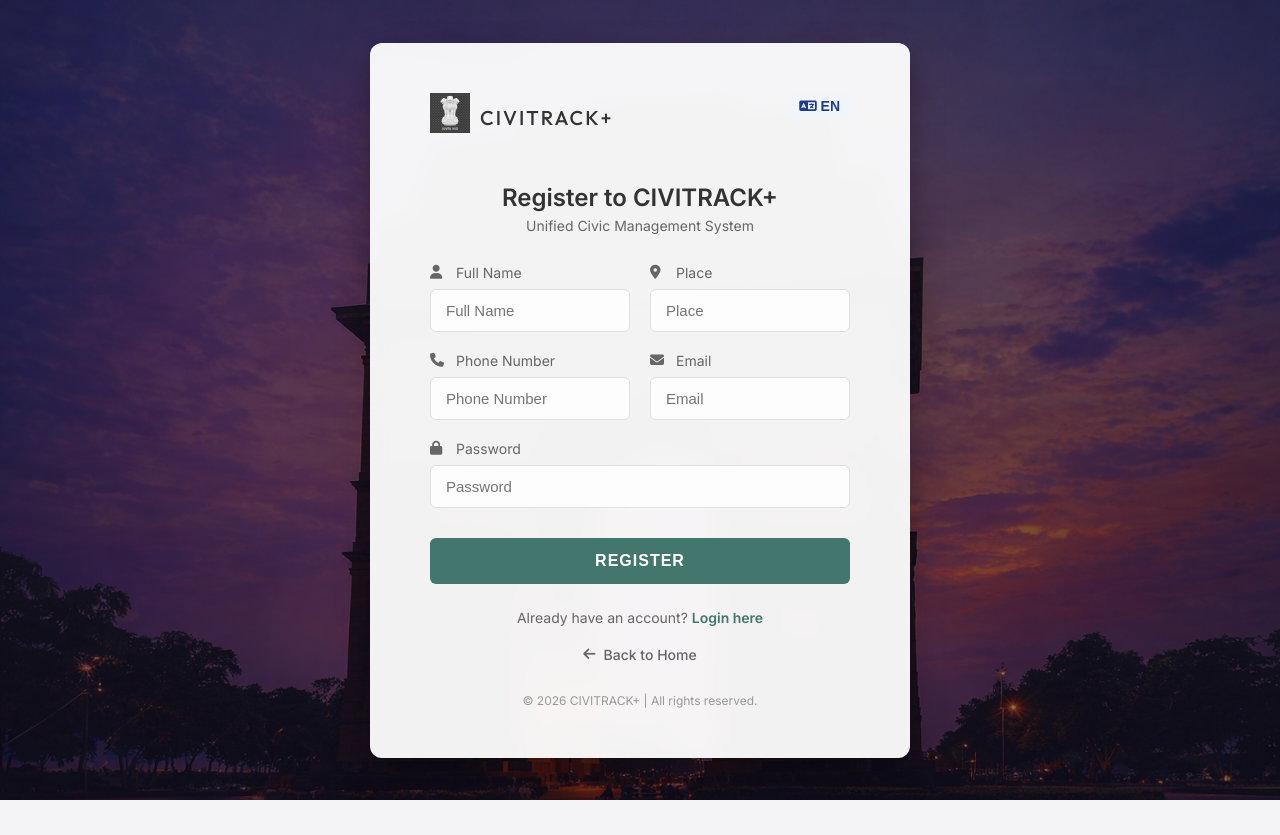
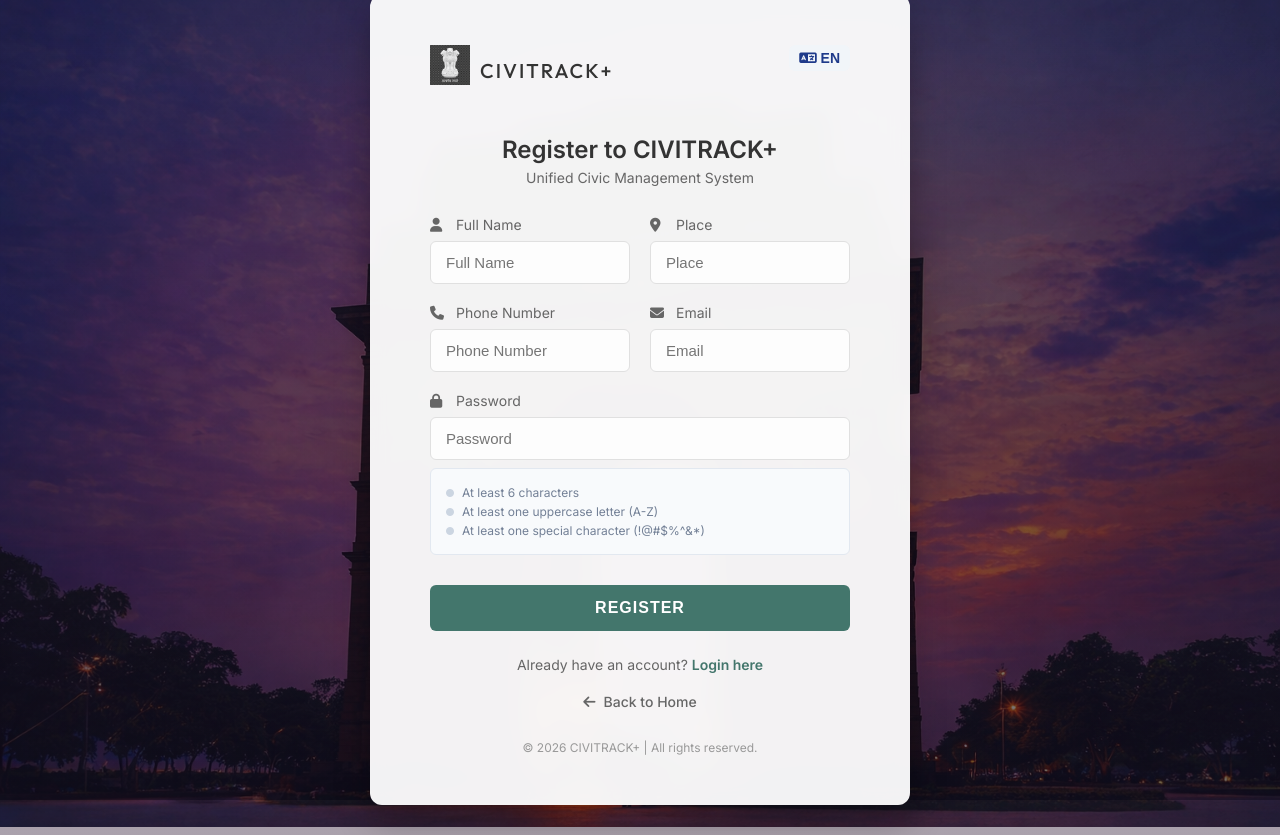
Before and after one commit to parv2411/civic, a Flask app: page /register in a window 1280 px wide. Before the commit the page ends 800 px from the top, so only its background shows below. Run offline with Flask 3, Linux system fonts and the light colour scheme.

Commit message:
Initial commit

```diff
--- a/app.py
+++ b/app.py
@@ -1,10 +1,35 @@
 import os
+import re
 from flask import Flask, render_template, request, redirect, url_for, flash, session
 from db import get_db
 from werkzeug.utils import secure_filename
 
 app = Flask(__name__)
 app.secret_key = 'super_secret_key'
+
+# Password validation function
+def validate_password(password):
+    """
+    Validate password strength.
+    Requirements:
+    - Minimum 6 characters
+    - At least one uppercase letter
+    - At least one special character (!@#$%^&*()_+-=[]{}|;:',.<>?/~`)
+    Returns:
+    - (True, '') if valid
+    - (False, error_message) if invalid
+    """
+    if len(password) < 6:
+        return False, "Password must be at least 6 characters long."
+
+    if not re.search(r'[A-Z]', password):
+        return False, "Password must contain at least one uppercase letter."
+
+    if not re.search(r'[!@#$%^&()_+\-=\[\]{}|;:\'\",./<>?\\~`]', password):
+        return False, "Password must contain at least one special character (!@#$%^&*()_+-=[]{}|;:',.<>?/~`)."
+
+    return True, ""
+
 UPLOAD_FOLDER = 'static/uploads'
 app.config['UPLOAD_FOLDER'] = UPLOAD_FOLDER
 
@@ -49,6 +74,12 @@ def register():
         phone = request.form.get("phone")
         email = request.form.get("email")
         password = request.form.get("password")
+
+        # Validate password strength
+        is_valid, error_msg = validate_password(password)
+        if not is_valid:
+            flash(error_msg, "danger")
+            return render_template("register.html")
 
         db = get_db()
         cursor = db.cursor()
--- a/db.py
+++ b/db.py
@@ -4,6 +4,6 @@ def get_db():
     return mysql.connector.connect(
         host="localhost",
         user="root",
-        password="Mike@4449",
+        password="Tiger",
         database="civitrack_db"
     )
--- a/static/css/auth.css
+++ b/static/css/auth.css
@@ -223,3 +223,24 @@ body {
 .back-home-link:hover {
     color: var(--primary-color);
 }
+
+/* Password Requirements Styling */
+.password-requirements {
+    background-color: #f8fafc;
+    border: 1px solid #e2e8f0;
+    border-radius: 6px;
+    padding: 12px 15px;
+    margin-top: 8px;
+}
+
+.requirement-item {
+    display: flex;
+    align-items: center;
+    font-size: 12px;
+    margin: 4px 0;
+    color: #738096;
+}
+
+.requirement-item i {
+    transition: all 0.2s ease;
+}
--- a/static/js/i18n.js
+++ b/static/js/i18n.js
@@ -98,6 +98,13 @@ const translations = {
         'faq3_desc': 'Yes, you can edit complaints that are still \'Pending\'. Go to "Edit Complaint" to make changes to your submission.',
         'faq4_title': 'Deletion?',
         'faq4_desc': 'Deleting a complaint removes it permanently from the system. Use "Delete Complaint" if the issue is no longer relevant.',
+        'password_requirements': 'Password Requirements:',
+        'password_min_length': 'At least 6 characters',
+        'password_uppercase': 'At least one uppercase letter (A-Z)',
+        'password_special': 'At least one special character (!@#$%^&*)',
+        'password_error_length': 'Password must be at least 6 characters long.',
+        'password_error_uppercase': 'Password must contain at least one uppercase letter.',
+        'password_error_special': 'Password must contain at least one special character (!@#$%^&*()_+-=[]{}|;:\',.<>?/~`).',
         'faq5_title': 'Time frame?',
         'faq5_desc': 'Resolution time varies by department. You will receive updates as the status changes from Pending to Resolved.',
         'faq6_title': 'Departments?',
--- a/templates/admin_dashboard.html
+++ b/templates/admin_dashboard.html
@@ -14,7 +14,6 @@
 </head>
 
 <body>
-
     <!-- SIDEBAR -->
     <aside class="sidebar">
         <div class="sidebar-brand">
@@ -177,7 +176,7 @@
                             <div
                                 style="width: 100%; height: 8px; background: #e2e8f0; border-radius: 10px; overflow: hidden; position: relative;">
                                 <div
-                                    style="width: {% if total > 0 %}{{ (d.count / total * 100)|round }}{% else %}0{% endif %}%; height: 100%; background: linear-gradient(90deg, #4d5dec, #818cf8); border-radius: 10px; box-shadow: 0 0 8px rgba(77, 93, 236, 0.3);">
+                                    style="{% if total > 0 %}width: {{ ((d.count / total) * 100) | round }}%;{% else %}width: 0%;{% endif %}; height: 100%; background: linear-gradient(90deg, #4d5dec, #818cf8); border-radius: 10px; box-shadow: 0 0 8px rgba(77, 93, 236, 0.3);">
                                 </div>
                             </div>
                         </div>
--- a/templates/register.html
+++ b/templates/register.html
@@ -79,7 +79,24 @@
                     <label for="password"><i class="fas fa-lock"></i> <span data-i18n="password">Create
                             Password</span></label>
                     <input type="password" id="password" name="password" data-i18n="password" placeholder="••••••••"
-                        required>
+                        required oninput="validatePassword()">
+
+                    <!-- Password Requirements -->
+                    <div class="password-requirements" id="passwordRequirements">
+                        <p style="margin: 10px 0 5px 0; font-size: 12px; font-weight: 600; color: #475569; display: none;" id="reqTitle">Password Requirements:</p>
+                        <div class="requirement-item">
+                            <i class="fas fa-circle" id="lengthCheck" style="font-size: 8px; color: #cbd5e1; margin-right: 8px;"></i>
+                            <span id="lengthText" style="color: #738096;">At least 6 characters</span>
+                        </div>
+                        <div class="requirement-item">
+                            <i class="fas fa-circle" id="uppercaseCheck" style="font-size: 8px; color: #cbd5e1; margin-right: 8px;"></i>
+                            <span id="uppercaseText" style="color: #738096;">At least one uppercase letter (A-Z)</span>
+                        </div>
+                        <div class="requirement-item">
+                            <i class="fas fa-circle" id="specialCheck" style="font-size: 8px; color: #cbd5e1; margin-right: 8px;"></i>
+                            <span id="specialText" style="color: #738096;">At least one special character (!@#$%^&*)</span>
+                        </div>
+                    </div>
                 </div>
 
                 <button type="submit" class="btn-auth" data-i18n="register_btn">Register</button>
@@ -98,6 +115,61 @@
         </div>
     </div>
     <script src="{{ url_for('static', filename='js/i18n.js') }}"></script>
+    <script>
+        // Real-time password validation
+        function validatePassword() {
+            const password = document.getElementById('password').value;
+            const reqTitle = document.getElementById('reqTitle');
+            const lengthCheck = document.getElementById('lengthCheck');
+            const uppercaseCheck = document.getElementById('uppercaseCheck');
+            const specialCheck = document.getElementById('specialCheck');
+            const lengthText = document.getElementById('lengthText');
+            const uppercaseText = document.getElementById('uppercaseText');
+            const specialText = document.getElementById('specialText');
+
+            // Show requirements title when user starts typing
+            if (password.length > 0) {
+                reqTitle.style.display = 'block';
+            } else {
+                reqTitle.style.display = 'none';
+            }
+
+            // Check length
+            const hasLength = password.length >= 6;
+            updateRequirement(lengthCheck, lengthText, hasLength, 'At least 6 characters');
+
+            // Check uppercase
+            const hasUppercase = /[A-Z]/.test(password);
+            updateRequirement(uppercaseCheck, uppercaseText, hasUppercase, 'At least one uppercase letter (A-Z)');
+
+            // Check special character
+            const hasSpecial = /[!@#$%^&()_+\-=\[\]{}|;:'",./<>?\\~`]/.test(password);
+            updateRequirement(specialCheck, specialText, hasSpecial, 'At least one special character (!@#$%^&*)');
+
+            // Update form submit button state
+            const submitBtn = document.querySelector('.btn-auth');
+            if (password.length > 0 && !hasLength || !hasUppercase || !hasSpecial) {
+                submitBtn.style.opacity = '0.6';
+                submitBtn.style.cursor = 'not-allowed';
+            } else if (password.length > 0) {
+                submitBtn.style.opacity = '1';
+                submitBtn.style.cursor = 'pointer';
+            }
+        }
+
+        function updateRequirement(checkIcon, textSpan, met, text) {
+            if (met) {
+                checkIcon.className = 'fas fa-check-circle';
+                checkIcon.style.color = '#10b981';
+                textSpan.style.color = '#10b981';
+            } else {
+                checkIcon.className = 'fas fa-circle';
+                checkIcon.style.color = '#cbd5e1';
+                textSpan.style.color = '#738096';
+            }
+            textSpan.textContent = text;
+        }
+    </script>
 </body>
 
 </html>
```
Also changed, not shown: civitrack_db_complaints.sql (added, +64 -0 lines), civitrack_db_users.sql (added, +57 -0 lines), database.sql (+8 -5 lines), run.py (added, +16 -0 lines), static/uploads/0b512884bc195b55d80c420496c4297b.jpg (added), static/uploads/2fd487edc75eba493307c909a9f569ec.jpg (added), static/uploads/3fdcc52cbaed726e583bef277b26608e.jpg (added), static/uploads/4a3777250830fb559f7cf0c8e4887c55.jpg (added), static/uploads/9bd097ba-a743-447e-827e-10e78c71ab20.png (added), static/uploads/ER.png (added), static/uploads/Screenshot_2025-09-17_141608.png (added), static/uploads/vision_board_2026Ration-Shop.webp (added), 2 other files.
